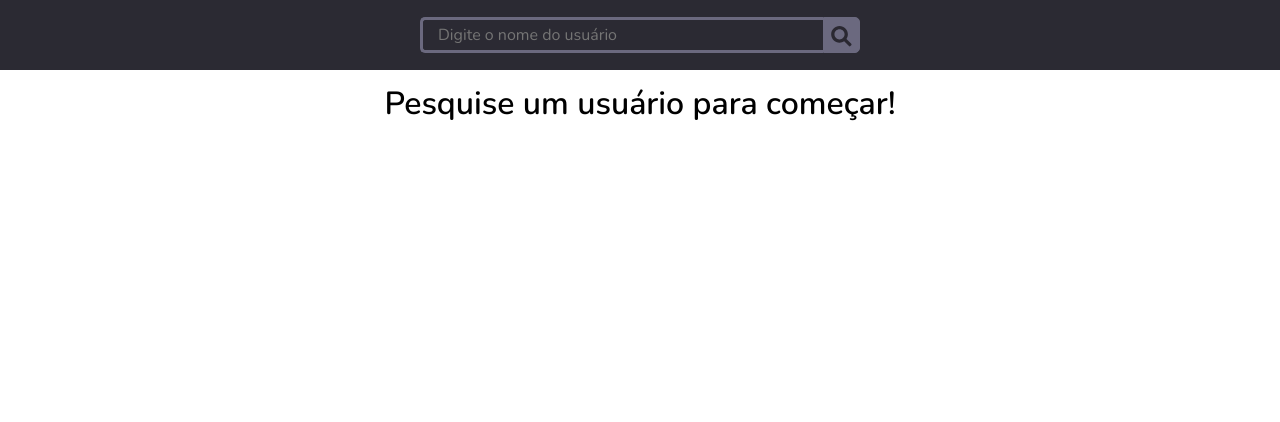
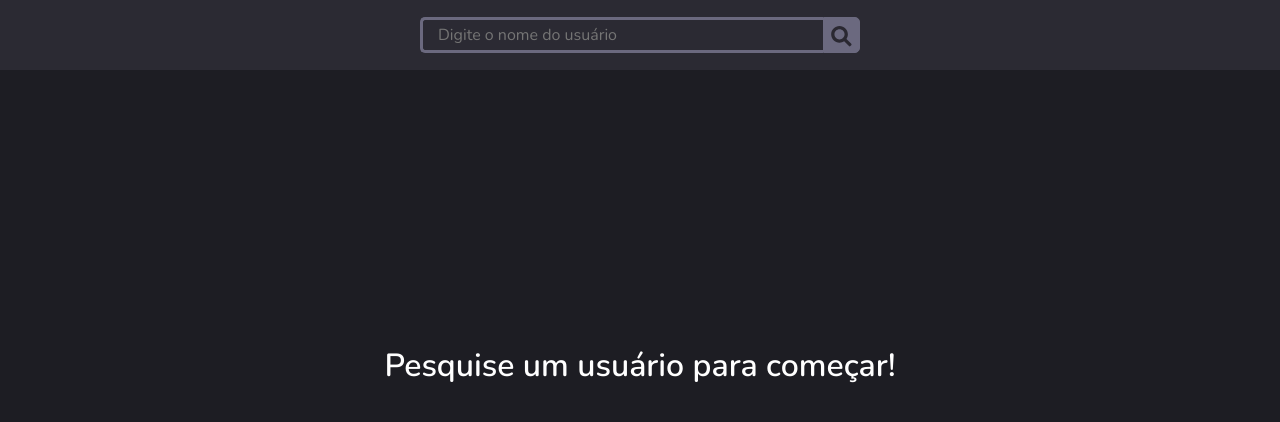
Before and after one commit to joaolucascript/bootcamp-dio, a React (Create React App) app in the folder impulso-javascript/Desenvolvimento_Web_com_React/Criando_um_front-end_totalmente_componentizado_na_pratica_com_ReactJS/github-api/: page / in a window 1280 px wide. Shown: the top 422 px of the page. Built offline with nearby package versions, Linux system fonts and the light colour scheme.

Commit message:
atualizado estilos

```diff
--- a/impulso-javascript/Desenvolvimento_Web_com_React/Criando_um_front-end_totalmente_componentizado_na_pratica_com_ReactJS/github-api/src/components/no-search/styled.js
+++ b/impulso-javascript/Desenvolvimento_Web_com_React/Criando_um_front-end_totalmente_componentizado_na_pratica_com_ReactJS/github-api/src/components/no-search/styled.js
@@ -4,6 +4,10 @@ export const Wrapper = styled.div`
   margin: 16px;
   display: flex;
   justify-content: center;
+  align-items: center;
+  color: white;
+  width: content;
+  height: 70vh;
 
   h1 {
     font-size: 32px;
--- a/impulso-javascript/Desenvolvimento_Web_com_React/Criando_um_front-end_totalmente_componentizado_na_pratica_com_ReactJS/github-api/src/components/profile/styled.js
+++ b/impulso-javascript/Desenvolvimento_Web_com_React/Criando_um_front-end_totalmente_componentizado_na_pratica_com_ReactJS/github-api/src/components/profile/styled.js
@@ -2,9 +2,27 @@ import styled from "styled-components";
 
 export const Wrapper = styled.div`
   display: flex;
-  max-width: 1400px;
-  margin: 0 auto;
-  width: 100%;
+  max-width: max-content;
+  margin: 32px auto 0px auto;
+  align-items: center;
+  justify-content: center;
+  border-radius: 16px;
+  padding: 20px;
+  background-color: #2b2a33;
+  color: white;
+
+  @media (max-width: 1020px) {
+    width: 100%;
+    max-width: 800px;
+    margin: 20px auto 0 auto;
+    border-radius: 0;
+    box-shadow: none;
+    background-color: transparent;
+    color: white;
+  }
+  @media (max-width: 700px) {
+    width: 380px;
+  }
 `;
 
 export const WrapperInfoUser = styled.div`
@@ -14,26 +32,33 @@ export const WrapperInfoUser = styled.div`
   justify-content: space-between;
   margin-left: 10px;
   height: 200px;
+
   h1 {
-    font-size: 32px;
-    font-weight: bold;
+    font-size: 28px;
+    font-weight: 800;
+    text-transform: uppercase;
   }
   h3 {
-    font-size: 18px;
-    font-weight: bold;
+    font-size: 16px;
+    font-weight: 400;
   }
   h4 {
-    font-size: 16px;
-    font-weight: bold;
+    font-size: 14px;
+    font-weight: 200;
   }
 `;
 
 export const WrapperStatusCount = styled.div`
   display: flex;
   align-items: center;
+  margin-left: -10px;
+  margin-top: 10px;
   div {
-    margin: 6px;
+    margin: 0 6px;
+    padding: 12px;
     text-align: center;
+    border: 1px solid #ccc;
+    border-radius: 8px;
   }
 `;
 
@@ -46,7 +71,8 @@ export const WrapperUserGeneric = styled.div`
   }
   a {
     color: tomato;
-    font-size: 18px;
+    font-size: 16px;
+    font-style: italic;
   }
 `;
 
@@ -56,4 +82,12 @@ export const WrapperImage = styled.img`
   margin: 10px;
   box-shadow: rgba(50, 50, 93, 0.25) 0px 6px 12px -2px,
     rgba(0, 0, 0, 0.3) 0px 3px 7px -3px;
+
+  @media (max-width: 700px) {
+    display: none;
+  }
+
+  @media (max-width: 1020px) {
+    box-shadow: none;
+  }
 `;
--- a/impulso-javascript/Desenvolvimento_Web_com_React/Criando_um_front-end_totalmente_componentizado_na_pratica_com_ReactJS/github-api/src/components/repositories/styled.js
+++ b/impulso-javascript/Desenvolvimento_Web_com_React/Criando_um_front-end_totalmente_componentizado_na_pratica_com_ReactJS/github-api/src/components/repositories/styled.js
@@ -1,11 +1,14 @@
 import styled from "styled-components";
 import { Tabs, TabList, Tab, TabPanel } from "react-tabs";
 
+export const WrapperContainer = styled.div`
+  display: flex;
+  justify-content: center;
+`;
+
 export const WrapperTabs = styled(Tabs)`
-  font-size: 12px;
-  margin-top: 16px;
+  font-size: 16px;
   max-width: 1400px;
-  margin: 0 auto;
   width: 100%;
 `;
 
@@ -13,7 +16,7 @@ export const WrapperTabList = styled(TabList)`
   list-style-type: none;
   padding: 4px;
   display: flex;
-  margin: 0;
+  justify-content: center;
 `;
 
 WrapperTabList.tabsRole = "TabList";
@@ -25,13 +28,16 @@ export const WrapperTab = styled(Tab)`
   user-select: none;
   cursor: pointer;
   z-index: 999;
-  margin: 8px;
+  margin: 32px 16px 0px 0px;
+  background-color: #2b2a33;
+  color: white;
 
   &:focus {
     outline: none;
   }
   &.is-selected {
-    box-shadow: rgba(0, 0, 0, 0.16) 0px 1px 4px, rgb(51, 51, 51) 0px 0px 0px 3px;
+    background-color: #6b697f;
+    color: white;
   }
 `;
 
@@ -39,9 +45,31 @@ WrapperTab.tabsRole = "Tab";
 
 export const WrapperTabPanel = styled(TabPanel)`
   padding: 12px;
-  box-shadow: rgba(149, 157, 165, 0.2) 0px 8px 24px;
   display: none;
-  margin-top: -5px;
+  max-width: 1400px;
+  margin: 12px 0 100px 0px;
+  width: 100%;
+  background-color: #2b2a33;
+  border-radius: 16px;
+  color: white;
+
+  @media (max-width: 1350px) {
+    max-width: 1050px;
+    width: 100%;
+    margin: 12px auto 100px auto;
+  }
+
+  @media (max-width: 1020px) {
+    max-width: 700px;
+    width: 100%;
+    margin: 12px auto 60px auto;
+  }
+
+  @media (max-width: 700px) {
+    max-width: 380px;
+    width: 100%;
+    margin: 12px auto 40px auto;
+  }
 
   &.is-selected {
     display: block;
@@ -52,6 +80,11 @@ WrapperTabPanel.tabsRole = "TabPanel";
 
 export const WrapperList = styled.div`
   display: flex;
-  justify-content: flex-start;
+  justify-content: center;
   flex-wrap: wrap;
+
+  @media (max-width: 992px) {
+    display: flex;
+    justify-content: center;
+  }
 `;
--- a/impulso-javascript/Desenvolvimento_Web_com_React/Criando_um_front-end_totalmente_componentizado_na_pratica_com_ReactJS/github-api/src/components/repository-item/styled.js
+++ b/impulso-javascript/Desenvolvimento_Web_com_React/Criando_um_front-end_totalmente_componentizado_na_pratica_com_ReactJS/github-api/src/components/repository-item/styled.js
@@ -1,31 +1,27 @@
 import styled from "styled-components";
 
 export const Wrapper = styled.div`
+  display: flex;
+  flex-direction: column;
+  justify-content: space-around;
   padding: 8px;
   border-radius: 8px;
   border: 1px solid #ccc;
   margin: 16px 16px;
-  width: 350px;
-  height: 150px;
-  align-content: center;
+  width: 300px;
+  height: max-content;
 `;
 
 export const WrapperTitle = styled.h2`
   font-size: 18px;
-  font-weight: bold;
+  font-weight: 600;
   margin: 8px 0;
-`;
-
-export const WrapperFullName = styled.h2`
-  font-size: 16px;
-  font-weight: bold;
-  margin: 8px 0;
-  color: #2d3748;
 `;
 
 export const WrapperLink = styled.a`
   font-size: 16px;
-  font-weight: bold;
+  font-weight: 600;
+  font-style: italic;
   margin: 8px 0;
-  color: #3182ce;
+  color: tomato;
 `;
--- a/impulso-javascript/Desenvolvimento_Web_com_React/Criando_um_front-end_totalmente_componentizado_na_pratica_com_ReactJS/github-api/src/global/resetCSS.js
+++ b/impulso-javascript/Desenvolvimento_Web_com_React/Criando_um_front-end_totalmente_componentizado_na_pratica_com_ReactJS/github-api/src/global/resetCSS.js
@@ -39,6 +39,7 @@ html {
 body {
   margin: 0;
   font-family: 'Nunito', sans-serif;
+  background-color: #1d1d23;
 }
 
 /**
```
